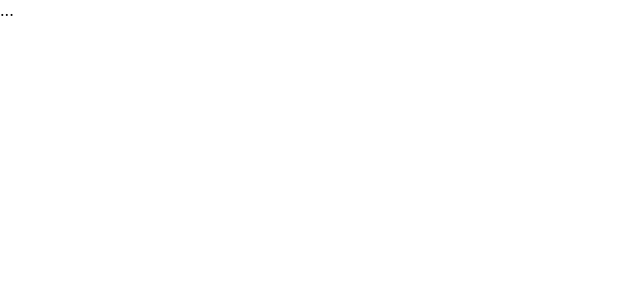
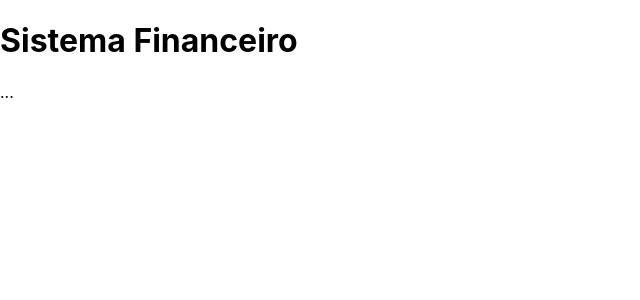
Before and after one commit to uchoamaster/b7web-react-5d, a React (Create React App) app in the folder projeto2/expense-tracker/: page / in a window 1280 px wide. Shown: the top 300 px of the page, without its empty margins (0-640 px from the left). Built offline with nearby package versions, Linux system fonts and the light colour scheme.

Commit message:
criando os componentes e iniciando a estilizaçao dos mesmos

```diff
--- a/projeto2/expense-tracker/src/App.styles.ts
+++ b/projeto2/expense-tracker/src/App.styles.ts
@@ -2,3 +2,9 @@
 
 
 export const Container = styled.div ``;
+
+export const Header = styled.div``;
+
+export const HeaderText = styled.h1``;
+
+export const Body = styled.div``;
--- a/projeto2/expense-tracker/src/App.tsx
+++ b/projeto2/expense-tracker/src/App.tsx
@@ -3,7 +3,12 @@
 const App = () => {
   return(
       <C.Container>
-        ...
+        <C.Header>
+          <C.HeaderText>Sistema Financeiro</C.HeaderText>
+        </C.Header>
+        <C.Body>
+          ...
+        </C.Body>
       </C.Container>
   );
 }
```
